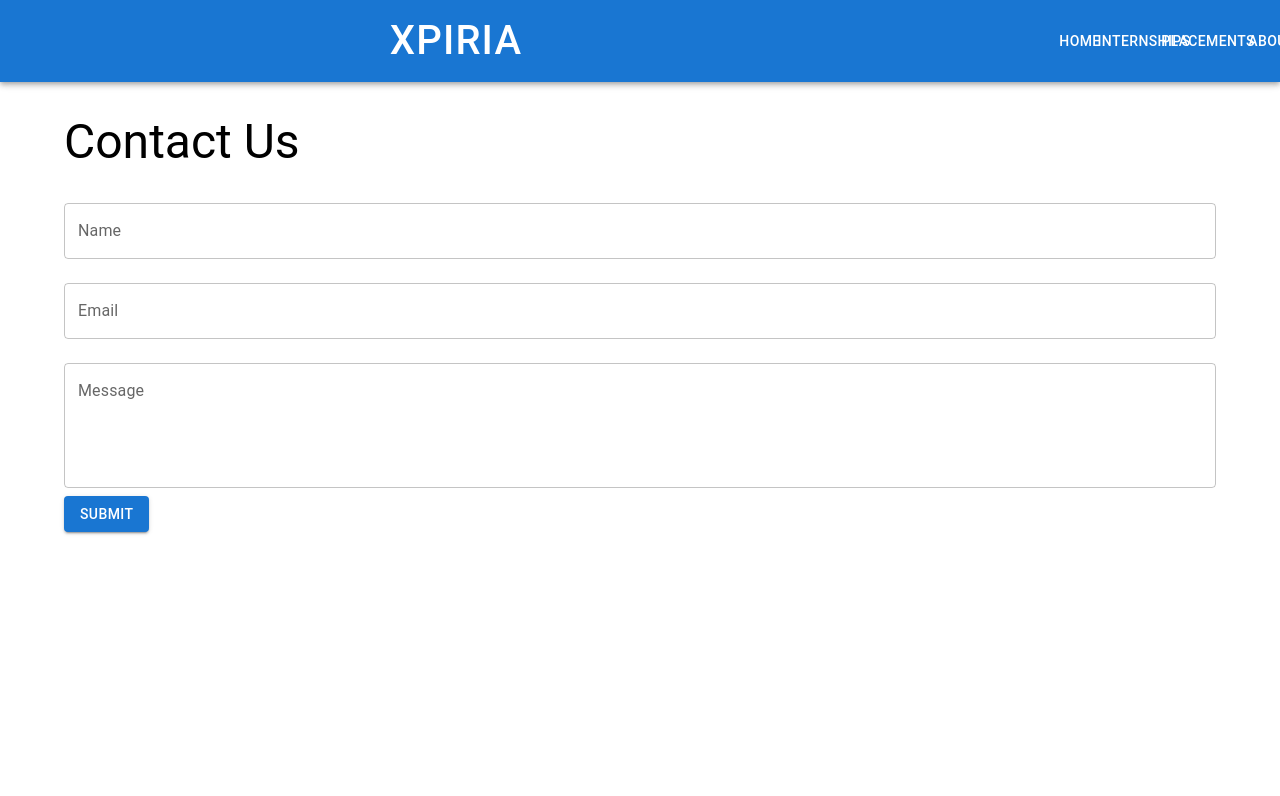
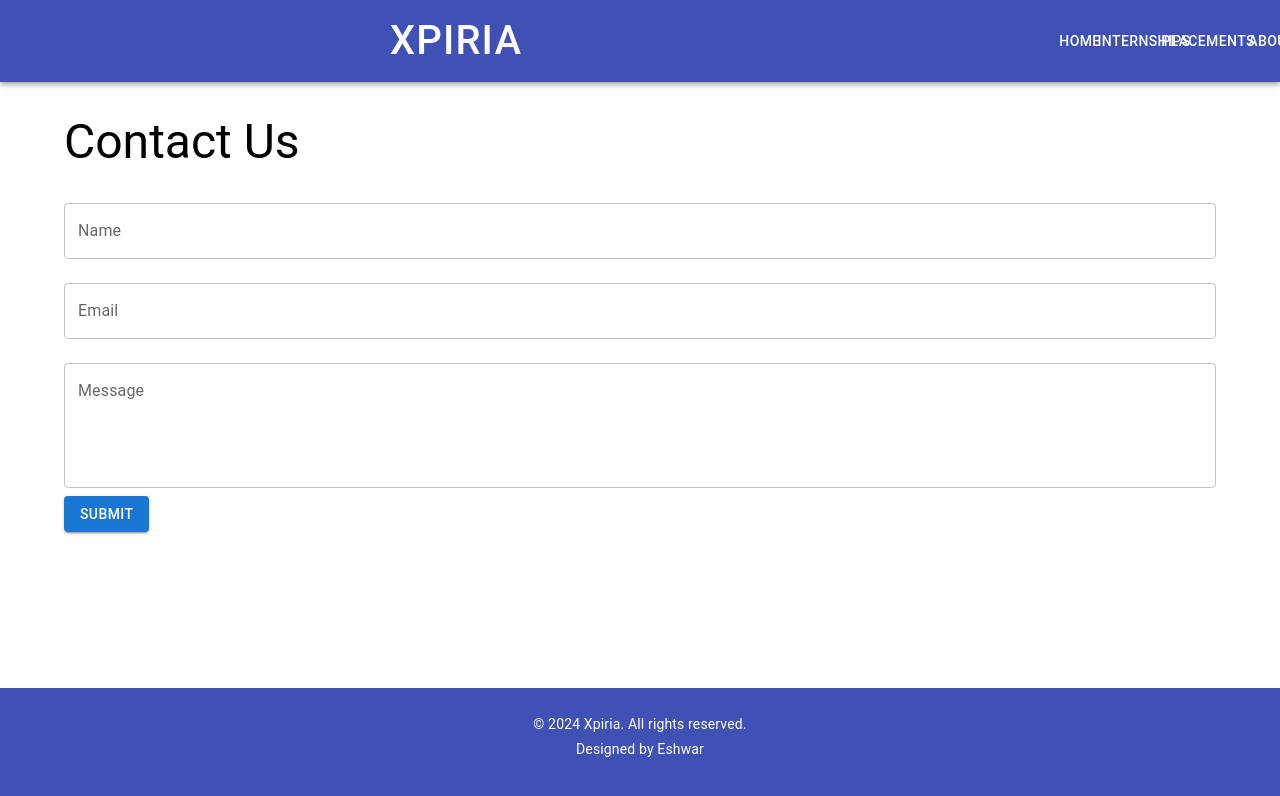
Before and after one commit to eshwar0210/xpiria_frontend, a React (Create React App) app: page /contact in a window 1280 px wide. Shown: the top 796 px of the page. Built offline with nearby package versions, Linux system fonts and the light colour scheme.

Commit message:
Setting up footer component

```diff
--- a/src/App.js
+++ b/src/App.js
@@ -10,10 +10,14 @@ import Placements from './pages/Placements';
 import About from './pages/About';
 import Contact from './pages/Contact';
 
+
+import Footer from './components/Footer';
+
+
 function App() {
   return (
     <Router>
-      <AppBar position="dynamic">
+      <AppBar position="dynamic" sx={{ backgroundColor: '#3f51b5'}}>
         <Toolbar>
           <Button color="inherit" href="/"   sx={{ mr: 70 ,ml : 50 ,fontSize:40   }} >Xpiria</Button>
           <Button color="inherit" href="/">Home</Button>
@@ -33,7 +37,10 @@ function App() {
           <Route path="/contact" element={<Contact />} />
         </Routes>
         </Container>
+
+        <Footer />
     </Router>
+
   );
 }
 
--- a/src/components/Footer.js
+++ b/src/components/Footer.js
@@ -0,0 +1,31 @@
+// src/components/Footer.js
+import React from 'react';
+import { Box, Typography } from '@mui/material';
+
+const Footer = () => {
+  return (
+    <Box
+      component="footer"
+      sx={{
+        position: 'fixed',
+        bottom: 0,
+        mt: 'auto',
+        width  : '100%' ,
+        py: 2,
+        textAlign: 'center',
+        backgroundColor: '#3f51b5',
+        color: 'white',
+        height : '80px',
+      }}
+    >
+      <Typography variant="body2" sx={{marginTop  : '10px'}}>
+        © {new Date().getFullYear()} Xpiria. All rights reserved.
+      </Typography>
+      <Typography variant="body2" sx={{marginTop  : '5px'}}>
+        Designed by Eshwar
+      </Typography>
+    </Box>
+  );
+};
+
+export default Footer;
```
Also changed, not shown: src/components/Navbar.js (deleted).
